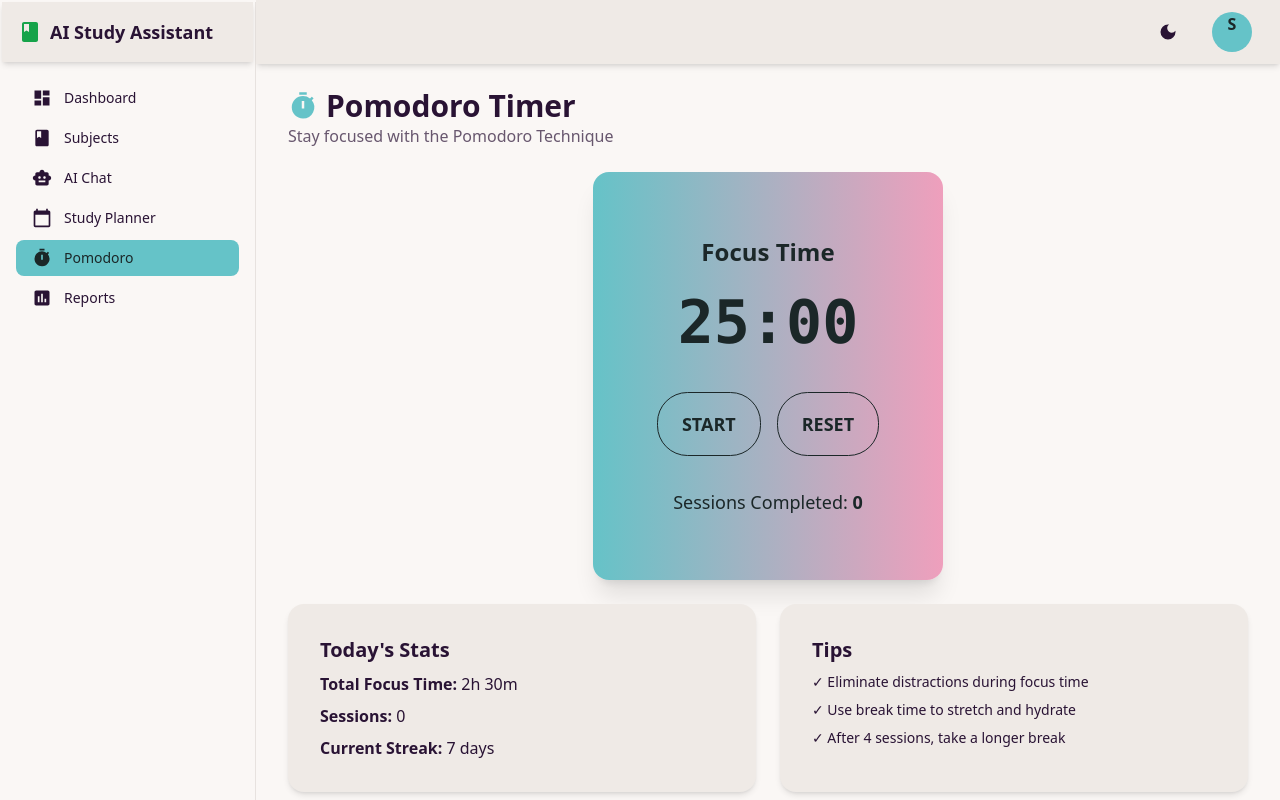
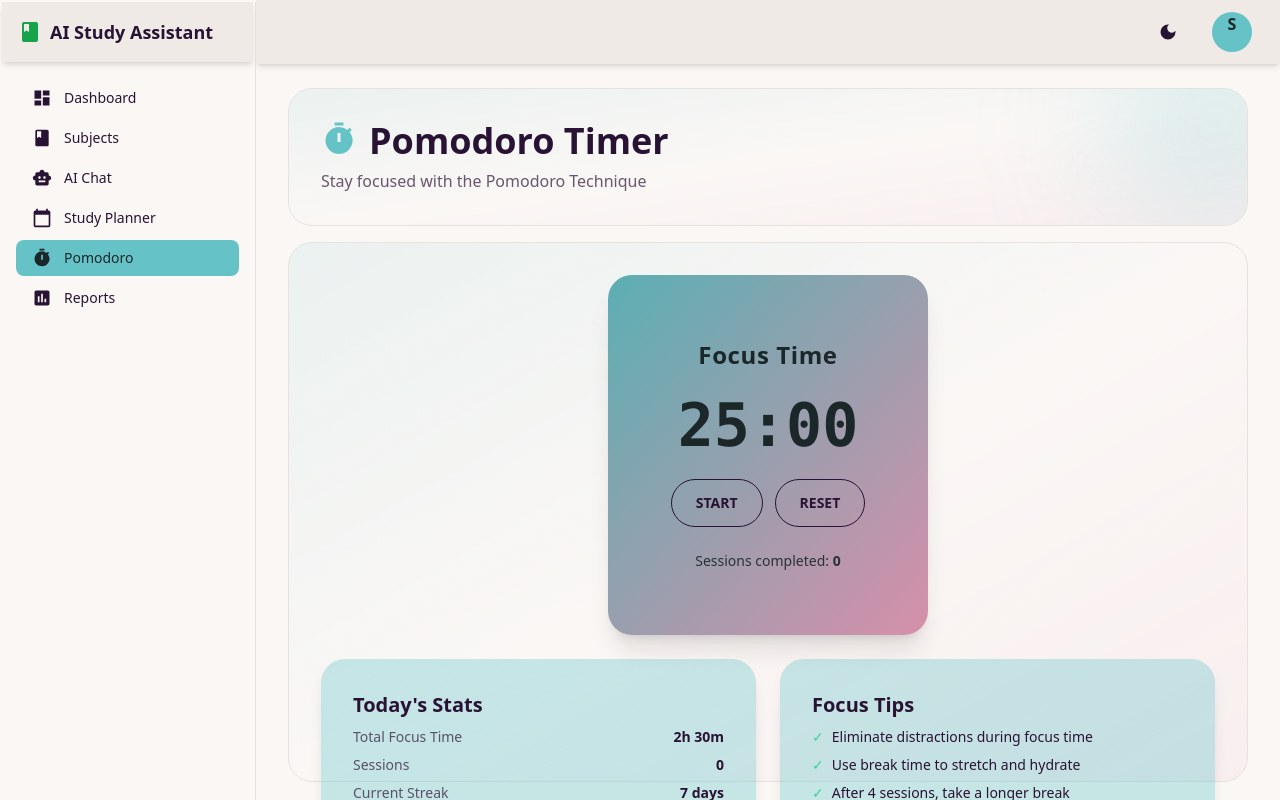
Before and after one commit to deepak-ysoft/AIStudyAssistantFE, a React (Vite) app: page /pomodoro in a window 1280 px wide. Built offline with nearby package versions, Linux system fonts and the light colour scheme; no server answers; sample sign-in values are in the browser's storage.

Commit message:
AI Chat, Study Planner and Pomodoro updated

```diff
--- a/src/components/FormInput.jsx
+++ b/src/components/FormInput.jsx
@@ -3,14 +3,17 @@ export default function FormInput({
   type = "text",
   value,
   onChange,
+  className,
+  containerClassName,
   placeholder,
   required,
+  disabled,
 }) {
   const base =
-    "w-full rounded-xl border border-base-300 bg-base-100 px-4 py-2.5 text-sm focus:outline-none focus:ring-2 focus:ring-primary/40";
+    "w-full rounded-xl border border-base-300 bg-base-100 px-4 py-3 text-sm focus:outline-none focus:ring-2 focus:ring-primary/40";
 
   return (
-    <div className="space-y-1.5">
+    <div className={`space-y-1.5 ${containerClassName || ""}`}>
       {label && (
         <label className="text-sm font-medium text-base-content/80">
           {label}
@@ -24,15 +27,17 @@ export default function FormInput({
           onChange={onChange}
           placeholder={placeholder}
           required={required}
+          disabled={disabled}
         />
       ) : (
         <input
           type={type}
-          className={base}
+          className={className ? className : base}
           value={value}
           onChange={onChange}
           placeholder={placeholder}
           required={required}
+          disabled={disabled}
         />
       )}
     </div>
--- a/src/pages/AIChat/AIChatPage.jsx
+++ b/src/pages/AIChat/AIChatPage.jsx
@@ -2,6 +2,9 @@ import { useState, useRef, useEffect } from "react";
 import { useMutation } from "@tanstack/react-query";
 import { aiApi } from "../../api/aiApi";
 import { MdSmartToy } from "react-icons/md";
+import { PrimaryButton } from "../../components/PrimaryButton";
+import FormInput from "../../components/FormInput";
+import { FiSend } from "react-icons/fi";
 
 export default function AIChatPage() {
   const [messages, setMessages] = useState([
@@ -47,17 +50,23 @@ export default function AIChatPage() {
   };
 
   return (
-    <div className="h-full flex flex-col">
-      <div>
-        <h1 className="text-3xl font-bold flex items-center gap-2">
+    <div className="flex flex-col h-full space-y-4">
+      {/* Header */}
+      <div className="relative overflow-hidden rounded-3xl border border-base-300 bg-gradient-to-br from-primary/10 via-base-100 to-secondary/10 p-8">
+        <div className="relative z-10">
+          <h1 className="text-4xl font-bold mb-2 flex gap-3">
             <MdSmartToy className="text-primary" /> AI Chat Assistant
           </h1>
           <p className="text-base-content/70">
             Ask questions and get instant help with your studies
           </p>
         </div>
+        <div className="pointer-events-none absolute -right-20 -top-20 h-56 w-56 rounded-full bg-primary/20 blur-3xl" />
+      </div>
 
-      <div className="flex-1 bg-base-200 rounded-lg p-4 overflow-y-auto space-y-4  mt-6">
+      <div className="rounded-3xl border border-base-300 bg-gradient-to-br from-primary/10 via-base-100 to-secondary/10 p-8 h-[calc(80vh-100px)]">
+        {/* Chat Area */}
+        <div className="flex-1 rounded-xl overflow-y-auto space-y-3  h-[calc(60vh-50px)]">
           {messages.map((message) => (
             <div
               key={message.id}
@@ -66,43 +75,47 @@ export default function AIChatPage() {
               }`}
             >
               <div
-              className={`max-w-xs lg:max-w-md px-4 py-2 rounded-lg ${
+                className={`px-4 py-2 rounded-xl max-w-xs lg:max-w-md break-words ${
                   message.sender === "user"
-                  ? "bg-primary text-primary-content"
-                  : "bg-base-300"
+                    ? "bg-primary text-primary-content rounded-br-none"
+                    : "bg-base-300 text-base-content rounded-bl-none"
                 }`}
               >
                 <p>{message.text}</p>
               </div>
             </div>
           ))}
+
+          {/* Loading */}
           {chatMutation.isPending && (
             <div className="flex justify-start">
-            <div className="flex gap-2 px-4 py-2 bg-base-300 rounded-lg">
+              <div className="flex gap-2 px-4 py-2 bg-base-300 rounded-xl rounded-bl-none">
                 <span className="loading loading-dots loading-sm"></span>
               </div>
             </div>
           )}
+
           <div ref={messagesEndRef} />
         </div>
 
+        {/* Input */}
         <form onSubmit={handleSendMessage} className="flex gap-2 mt-6">
-        <input
-          type="text"
+          <FormInput
+            containerClassName="flex-1"
             placeholder="Ask anything..."
-          className="input input-bordered flex-1"
             value={inputValue}
             onChange={(e) => setInputValue(e.target.value)}
             disabled={chatMutation.isPending}
           />
-        <button
+
+          <PrimaryButton
             type="submit"
-          className="btn btn-primary"
             disabled={chatMutation.isPending || !inputValue.trim()}
           >
-          Send
-        </button>
+            <FiSend className="text-xl"/>
+          </PrimaryButton>
         </form>
+      </div>
     </div>
   );
 }
--- a/src/pages/Dashboard/Dashboard.jsx
+++ b/src/pages/Dashboard/Dashboard.jsx
@@ -1,3 +1,5 @@
+// Updated Dashboard component with premium header, theme-aware stats cards, and consistent UI
+
 import { useAuth } from "../../context/AuthContext";
 import {
   MdBook,
@@ -8,6 +10,7 @@ import {
   MdQuiz,
   MdSmartToy,
 } from "react-icons/md";
+import { PrimaryButton } from "../../components/PrimaryButton";
 
 export default function Dashboard() {
   const { user } = useAuth();
@@ -21,7 +24,9 @@ export default function Dashboard() {
 
   return (
     <div className="space-y-8">
-      <div>
+      {/* HEADER */}
+      <div className="relative overflow-hidden rounded-3xl border border-base-300 bg-gradient-to-br from-primary/10 via-base-100 to-secondary/10 p-8">
+        <div className="relative z-10">
           <h1 className="text-4xl font-bold mb-2">
             Welcome back, {user?.name}! 👋
           </h1>
@@ -29,46 +34,51 @@ export default function Dashboard() {
             Here's your learning overview for today
           </p>
         </div>
-
+        <div className="pointer-events-none absolute -right-20 -top-20 h-56 w-56 rounded-full bg-primary/20 blur-3xl" />
+      </div>
+      {/* STATS */}
       <div className="grid grid-cols-1 md:grid-cols-2 lg:grid-cols-4 gap-4">
         {stats.map((stat, index) => {
           const Icon = stat.icon;
           return (
-            <div key={index} className="card bg-base-200 shadow-md">
+            <div
+              key={index}
+              className="card bg-base-200 border border-base-300 shadow-sm hover:shadow-md transition"
+            >
               <div className="card-body">
-                <Icon className="text-4xl mb-2 text-primary" />
-                <h3 className="text-sm font-semibold text-base-content/70">
+                <Icon className="text-4xl mb-3 text-primary" />
+                <h3 className="text-sm font-medium text-base-content/70">
                   {stat.label}
                 </h3>
-                <p className="text-2xl font-bold">{stat.value}</p>
+                <p className="text-3xl font-bold">{stat.value}</p>
               </div>
             </div>
           );
         })}
       </div>
-
       <div className="grid grid-cols-1 lg:grid-cols-3 gap-6">
+        {/* RECENT ACTIVITY */}
         <div className="lg:col-span-2">
-          <div className="card bg-base-200 shadow-md">
+          <div className="card bg-base-200 border border-base-300 shadow-sm">
             <div className="card-body">
               <h2 className="card-title">Recent Activity</h2>
               <div className="space-y-3">
-                <div className="flex items-center gap-4 p-3 bg-base-100 rounded">
-                  <MdNotes className="text-2xl text-blue-500" />
+                <div className="flex items-center gap-4 p-4 bg-base-100 rounded-xl">
+                  <MdNotes className="text-2xl text-primary" />
                   <div className="flex-1">
                     <p className="font-semibold">Created new note</p>
                     <p className="text-sm text-base-content/70">2 hours ago</p>
                   </div>
                 </div>
-                <div className="flex items-center gap-4 p-3 bg-base-100 rounded">
-                  <MdCheckCircle className="text-2xl text-green-500" />
+                <div className="flex items-center gap-4 p-4 bg-base-100 rounded-xl">
+                  <MdCheckCircle className="text-2xl text-success" />
                   <div className="flex-1">
                     <p className="font-semibold">Completed Biology Quiz</p>
                     <p className="text-sm text-base-content/70">5 hours ago</p>
                   </div>
                 </div>
-                <div className="flex items-center gap-4 p-3 bg-base-100 rounded">
-                  <MdCardGiftcard className="text-2xl text-purple-500" />
+                <div className="flex items-center gap-4 p-4 bg-base-100 rounded-xl">
+                  <MdCardGiftcard className="text-2xl text-secondary" />
                   <div className="flex-1">
                     <p className="font-semibold">Generated flashcards</p>
                     <p className="text-sm text-base-content/70">Yesterday</p>
@@ -79,23 +89,33 @@ export default function Dashboard() {
           </div>
         </div>
 
+        {/* QUICK ACTIONS */}
         <div>
-          <div className="card bg-base-200 shadow-md">
+          <div className="card bg-base-200 border border-base-300 shadow-sm">
             <div className="card-body">
               <h2 className="card-title">Quick Actions</h2>
               <div className="space-y-2">
-                <button className="btn btn-primary btn-sm w-full justify-start">
-                  <MdNotes className="text-lg" /> Create Note
-                </button>
-                <button className="btn btn-primary btn-sm w-full justify-start">
-                  <MdCardGiftcard className="text-lg" /> New Flashcard Set
-                </button>
-                <button className="btn btn-primary btn-sm w-full justify-start">
-                  <MdQuiz className="text-lg" /> Start Quiz
-                </button>
-                <button className="btn btn-primary btn-sm w-full justify-start">
-                  <MdSmartToy className="text-lg" /> Ask AI
-                </button>
+                <PrimaryButton className="btn btn-primary p-2 w-full relative">
+                  <MdNotes className="absolute left-4 top-1/2 -translate-y-1/2 text-lg" />
+                  <span className="block text-center w-full">Create Note</span>
+                </PrimaryButton>
+
+                <PrimaryButton className="btn btn-primary p-2 w-full relative">
+                  <MdCardGiftcard className="absolute left-4 top-1/2 -translate-y-1/2 text-lg" />
+                  <span className="block text-center w-full">
+                    New Flashcard Set
+                  </span>
+                </PrimaryButton>
+
+                <PrimaryButton className="btn btn-primary p-2 w-full relative">
+                  <MdQuiz className="absolute left-4 top-1/2 -translate-y-1/2 text-lg" />
+                  <span className="block text-center w-full">Start Quiz</span>
+                </PrimaryButton>
+
+                <PrimaryButton className="btn btn-primary p-2 w-full relative">
+                  <MdSmartToy className="absolute left-4 top-1/2 -translate-y-1/2 text-lg" />
+                  <span className="block text-center w-full">Ask AI</span>
+                </PrimaryButton>
               </div>
             </div>
           </div>
--- a/src/pages/Pomodoro/PomodoroPage.jsx
+++ b/src/pages/Pomodoro/PomodoroPage.jsx
@@ -39,72 +39,109 @@ export default function PomodoroPage() {
   };
 
   return (
-    <div>
-      <div>
-        <h1 className="text-3xl font-bold flex items-center gap-2">
+    <div className="flex flex-col h-full space-y-4">
+      {/* Header */}
+      <div className="relative overflow-hidden rounded-3xl border border-base-300 bg-gradient-to-br from-primary/10 via-base-100 to-secondary/10 p-8">
+        <div className="relative z-10">
+          <h1 className="text-4xl font-bold mb-2 flex gap-3">
             <MdTimer className="text-primary" /> Pomodoro Timer
           </h1>
           <p className="text-base-content/70">
             Stay focused with the Pomodoro Technique
           </p>
         </div>
+        <div className="pointer-events-none absolute -right-20 -top-20 h-56 w-56 rounded-full bg-primary/20 blur-3xl" />
+      </div>
+      <div className="rounded-3xl border border-base-300 bg-gradient-to-br from-primary/10 via-base-100 to-secondary/10 p-8 h-[calc(80vh-100px)]">
+        <div className="space-y-6">
+          {/* TIMER */}
+          <div className="lg:col-span-1 flex justify-center items-start">
+            <div className="relative w-full max-w-xs py-16 rounded-3xl overflow-hidden shadow-xl bg-gradient-to-br from-primary to-secondary p-8">
+              {/* Glow */}
+              <div className="absolute inset-0 bg-black/10" />
 
-      <div className="flex justify-center items-center mt-6">
-        <div className="card bg-gradient-to-r from-primary to-secondary shadow-xl p-8">
-          <div className="card-body text-center">
-            <h2 className="text-primary-content mb-4 text-2xl font-bold">
+              <div className="relative text-center space-y-6">
+                <h2 className="text-primary-content text-2xl font-bold tracking-wide">
                   {isWorkTime ? "Focus Time" : "Break Time"}
                 </h2>
-            <div className="text-6xl font-bold text-primary-content mb-8 font-mono">
-              {String(minutes).padStart(2, "0")}:{String(secs).padStart(2, "0")}
+
+                <div className="text-6xl font-mono font-extrabold text-primary-content">
+                  {String(minutes).padStart(2, "0")}:
+                  {String(secs).padStart(2, "0")}
                 </div>
-            <div className="flex gap-4 justify-center mb-6">
+
+                {/* Controls */}
+                <div className="flex justify-center gap-3">
                   <button
                     onClick={toggleTimer}
-                className="btn btn-lg btn-outline text-primary-content border-primary-content hover:bg-primary-content hover:text-primary"
+                    className="btn btn-outline btn-primary-content rounded-full px-6"
                   >
                     {isActive ? "Pause" : "Start"}
                   </button>
+
                   <button
                     onClick={resetTimer}
-                className="btn btn-lg btn-outline text-primary-content border-primary-content hover:bg-primary-content hover:text-primary"
+                    className="btn btn-outline btn-primary-content rounded-full px-6"
                   >
                     Reset
                   </button>
                 </div>
-            <p className="text-primary-content text-lg">
-              Sessions Completed: <span className="font-bold">{sessions}</span>
+
+                <p className="text-primary-content/90 text-sm">
+                  Sessions completed:{" "}
+                  <span className="font-semibold">{sessions}</span>
                 </p>
               </div>
             </div>
           </div>
 
-      <div className="grid grid-cols-1 md:grid-cols-2 gap-6  mt-6">
-        <div className="card bg-base-200 shadow-md">
+          {/* RIGHT SIDE */}
+          <div className="lg:col-span-2 grid grid-cols-1 md:grid-cols-2 gap-6">
+            {/* STATS */}
+            <div className="card bg-primary/35 shadow-lg rounded-3xl">
               <div className="card-body">
                 <h2 className="card-title">Today's Stats</h2>
-            <div className="space-y-2">
-              <p>
-                <span className="font-semibold">Total Focus Time:</span> 2h 30m
+
+                <div className="space-y-2 text-sm">
+                  <p className="flex justify-between">
+                    <span className="text-base-content/70">
+                      Total Focus Time
+                    </span>
+                    <span className="font-semibold">2h 30m</span>
                   </p>
-              <p>
-                <span className="font-semibold">Sessions:</span> {sessions}
+                  <p className="flex justify-between">
+                    <span className="text-base-content/70">Sessions</span>
+                    <span className="font-semibold">{sessions}</span>
                   </p>
-              <p>
-                <span className="font-semibold">Current Streak:</span> 7 days
+                  <p className="flex justify-between">
+                    <span className="text-base-content/70">Current Streak</span>
+                    <span className="font-semibold">7 days</span>
                   </p>
                 </div>
               </div>
             </div>
 
-        <div className="card bg-base-200 shadow-md">
+            {/* TIPS */}
+            <div className="card bg-primary/35 shadow-lg rounded-3xl">
               <div className="card-body">
-            <h2 className="card-title">Tips</h2>
+                <h2 className="card-title">Focus Tips</h2>
+
                 <ul className="space-y-2 text-sm">
-              <li>✓ Eliminate distractions during focus time</li>
-              <li>✓ Use break time to stretch and hydrate</li>
-              <li>✓ After 4 sessions, take a longer break</li>
+                  <li className="flex gap-2">
+                    <span className="text-success">✓</span>
+                    Eliminate distractions during focus time
+                  </li>
+                  <li className="flex gap-2">
+                    <span className="text-success">✓</span>
+                    Use break time to stretch and hydrate
+                  </li>
+                  <li className="flex gap-2">
+                    <span className="text-success">✓</span>
+                    After 4 sessions, take a longer break
+                  </li>
                 </ul>
+              </div>
+            </div>
           </div>
         </div>
       </div>
--- a/src/pages/Reports/ReportsPage.jsx
+++ b/src/pages/Reports/ReportsPage.jsx
@@ -20,16 +20,20 @@ export default function ReportsPage() {
   });
 
   return (
-    <div>
-      <div>
-        <h1 className="text-3xl font-bold flex items-center gap-2">
+    <div className="flex flex-col h-full space-y-4">
+      {/* Header */}
+      <div className="relative overflow-hidden rounded-3xl border border-base-300 bg-gradient-to-br from-primary/10 via-base-100 to-secondary/10 p-8">
+        <div className="relative z-10">
+          <h1 className="text-4xl font-bold mb-2 flex gap-3">
             <MdAssessment className="text-primary" /> Performance Reports
           </h1>
           <p className="text-base-content/70">
             Track your learning progress and improvements
           </p>
         </div>
-
+        <div className="pointer-events-none absolute -right-20 -top-20 h-56 w-56 rounded-full bg-primary/20 blur-3xl" />
+      </div>
+      <div className="rounded-3xl border border-base-300 bg-gradient-to-br from-primary/10 via-base-100 to-secondary/10 p-8 ">
         <div className="flex gap-2  mt-6">
           <button
             onClick={() => setReportType("weekly")}
@@ -162,5 +166,6 @@ export default function ReportsPage() {
           </div>
         </div>
       </div>
+    </div>
   );
 }
```
Also changed, not shown: src/pages/StudyPlanner/StudyPlannerPage.jsx (+84 -35 lines). Lines whose indentation alone changed are shown as unchanged.
